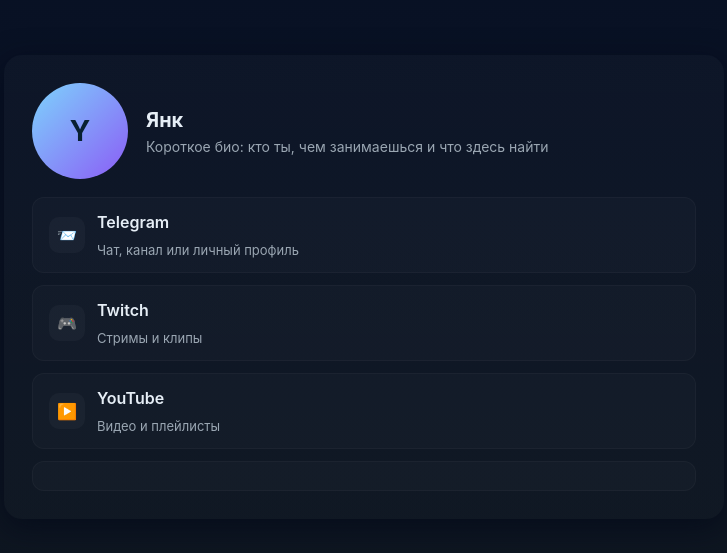
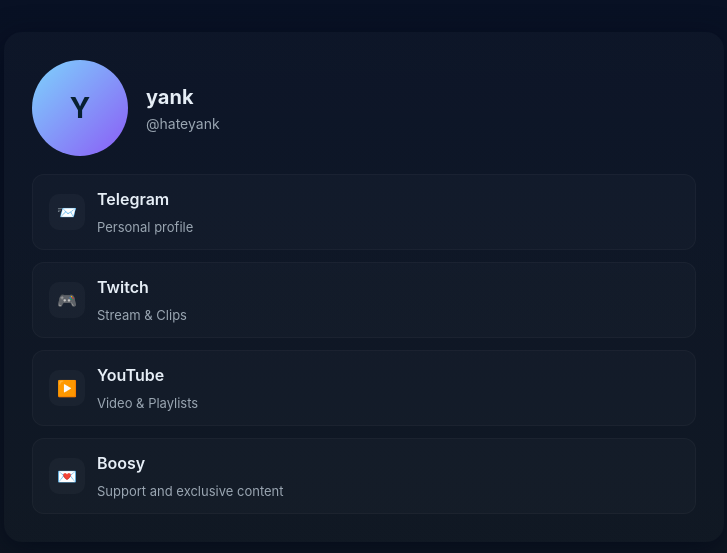
Before and after one commit to hateyank/main, a plain HTML site: page index.html in a window 1280 px wide. Shown: the part 113-666 px from the top of the page, without its empty margins (276-1003 px from the left). Drawn offline with Linux system fonts and the light colour scheme.

Commit message:
Update index.html

```diff
--- a/index.html
+++ b/index.html
@@ -36,39 +36,45 @@ body{margin:0;font-family:Inter, ui-sans-serif, system-ui, -apple-system, "Segoe
 <div class="head">
 <div class="avatar" id="avatar">Y</div>
 <div class="meta">
-<h1 id="display-name">Янк</h1>
-<p id="tagline">Короткое био: кто ты, чем занимаешься и что здесь найти</p>
+<h1 id="display-name">yank</h1>
+<p id="tagline">@hateyank</p>
 </div>
 </div>
 
 
 <div class="links" id="links">
 <!-- Примеры ссылок: сотрёшь/заменишь на свои -->
-<a class="link" href="https://t.me/yourusername" target="_blank" rel="noopener noreferrer">
+<a class="link" href="https://t.me/hateyank" target="_blank" rel="noopener noreferrer">
 <div class="ico">📨</div>
 <div>
 <div class="title">Telegram</div>
-<div class="sub">Чат, канал или личный профиль</div>
+<div class="sub">Personal profile</div>
 </div>
 </a>
 
 
-<a class="link" href="https://twitch.tv/yourusername" target="_blank" rel="noopener noreferrer">
+<a class="link" href="https://twitch.tv/hateyank" target="_blank" rel="noopener noreferrer">
 <div class="ico">🎮</div>
 <div>
 <div class="title">Twitch</div>
-<div class="sub">Стримы и клипы</div>
+<div class="sub">Stream & Clips</div>
 </div>
 </a>
 
 
-<a class="link" href="https://youtube.com/yourchannel" target="_blank" rel="noopener noreferrer">
+<a class="link" href="https://youtube.com/hateyank" target="_blank" rel="noopener noreferrer">
 <div class="ico">▶️</div>
 <div>
 <div class="title">YouTube</div>
-<div class="sub">Видео и плейлисты</div>
+<div class="sub">Video & Playlists</div>
 </div>
 </a>
 
 
 <a class="link" href="https://boosty.to/yourusername" target="_blank" rel="noopener noreferrer">
+<div class="ico">💌</div>
+<div>
+<div class="title">Boosy</div>
+<div class="sub">Support and exclusive content</div>
+</div>
+</a>
```
